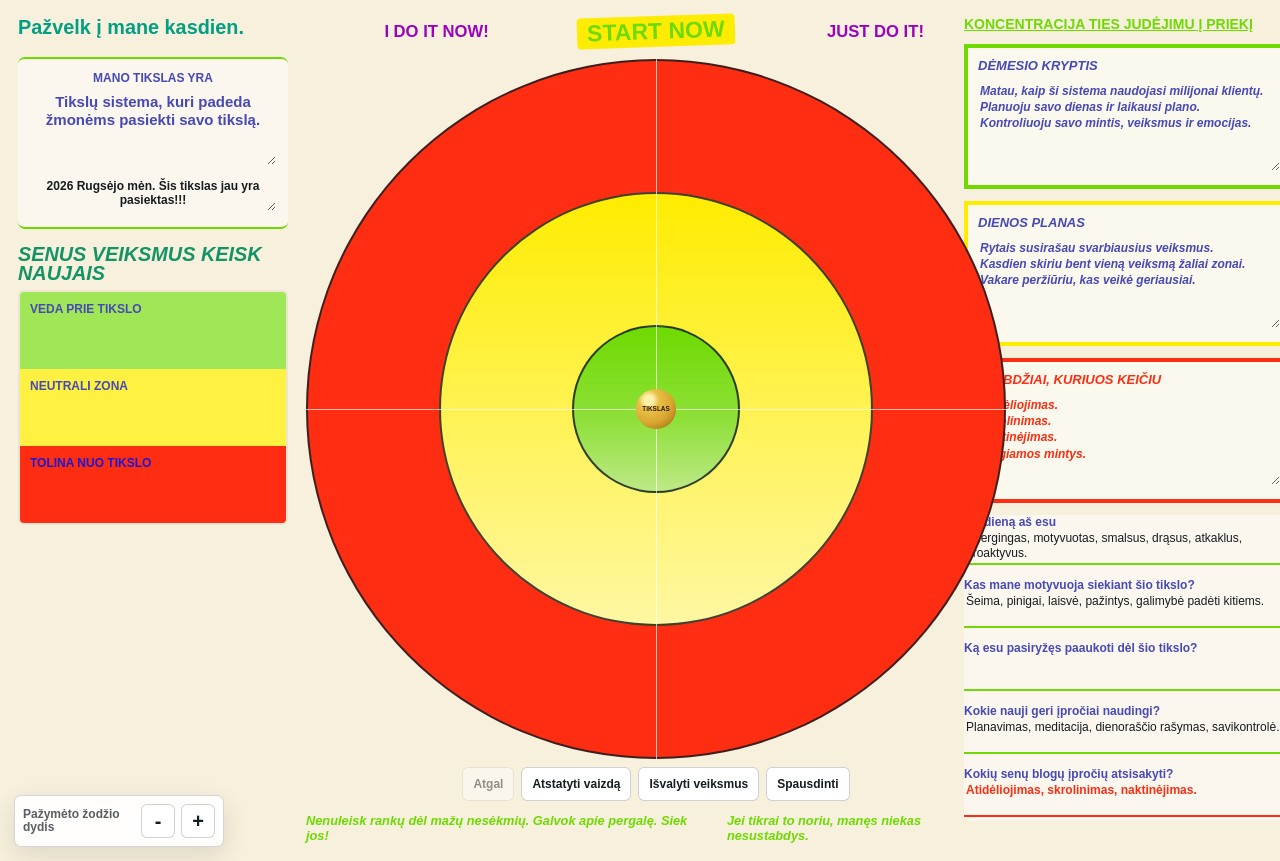
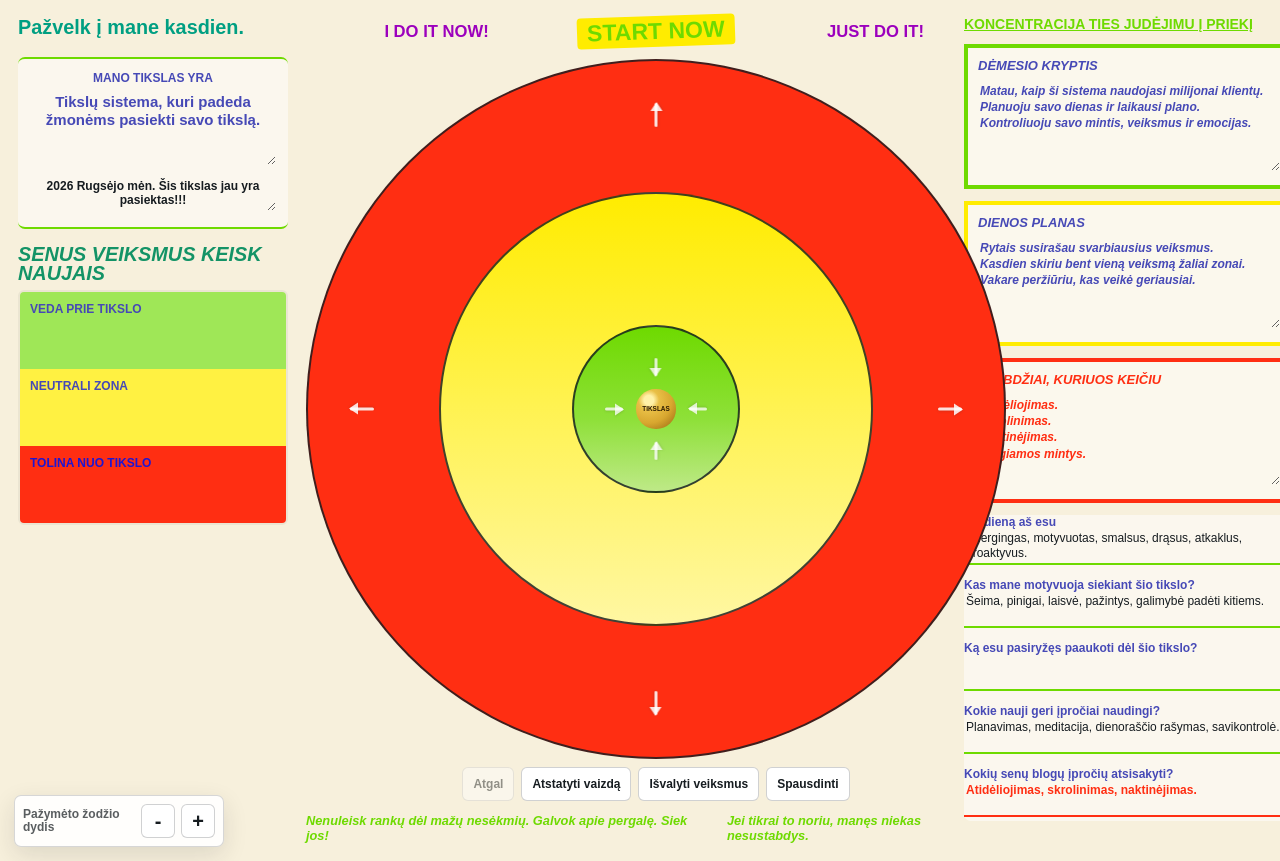
Before and after one commit to Evenga123/Tikslu-sistema, a plain HTML site: page index.html in a window 1280 px wide. Drawn offline with Linux system fonts and the light colour scheme.

Commit message:
Replace target guide lines with direction arrows

```diff
--- a/index.html
+++ b/index.html
@@ -30,6 +30,33 @@
       box-shadow: 0 8px 18px rgba(31, 37, 40, 0.24);
     }
     .phrase-dice[hidden] { display: none; }
+    .axis::before, .axis::after { display: none; }
+    .direction-arrow {
+      position: absolute;
+      left: var(--x);
+      top: var(--y);
+      width: var(--arrow-width, 24px);
+      height: 3px;
+      border-radius: 999px;
+      background: rgba(255, 255, 255, 0.86);
+      transform: translate(-50%, -50%) rotate(var(--angle));
+      transform-origin: center center;
+      filter: drop-shadow(0 1px 1px rgba(31, 37, 40, 0.18));
+    }
+    .direction-arrow::after {
+      content: "";
+      position: absolute;
+      right: -1px;
+      top: 50%;
+      width: 0;
+      height: 0;
+      border-top: 6px solid transparent;
+      border-bottom: 6px solid transparent;
+      border-left: 9px solid rgba(255, 255, 255, 0.86);
+      transform: translateY(-50%);
+    }
+    .direction-arrow.green { --arrow-width: 18px; background: rgba(255, 255, 255, 0.78); }
+    .direction-arrow.green::after { border-left-color: rgba(255, 255, 255, 0.78); }
   </style>
 </head>
 <body>
@@ -70,7 +97,16 @@
         <div class="target-shell">
           <section class="target" id="target" aria-label="Tikslų taikinys">
             <div class="ring red-ring"></div><div class="ring yellow-ring"></div><div class="ring green-ring"></div>
-            <div class="axis"></div><div class="word-layer" id="wordLayer"></div><div class="center-dot">TIKSLAS</div>
+            <div class="axis" aria-hidden="true">
+              <span class="direction-arrow red" style="--x: 50%; --y: 8%; --angle: -90deg;"></span>
+              <span class="direction-arrow red" style="--x: 92%; --y: 50%; --angle: 0deg;"></span>
+              <span class="direction-arrow red" style="--x: 50%; --y: 92%; --angle: 90deg;"></span>
+              <span class="direction-arrow red" style="--x: 8%; --y: 50%; --angle: 180deg;"></span>
+              <span class="direction-arrow green" style="--x: 50%; --y: 44%; --angle: 90deg;"></span>
+              <span class="direction-arrow green" style="--x: 56%; --y: 50%; --angle: 180deg;"></span>
+              <span class="direction-arrow green" style="--x: 50%; --y: 56%; --angle: -90deg;"></span>
+              <span class="direction-arrow green" style="--x: 44%; --y: 50%; --angle: 0deg;"></span>
+            </div><div class="word-layer" id="wordLayer"></div><div class="center-dot">TIKSLAS</div>
           </section>
         </div>
         <div class="view-toolbar">
```
